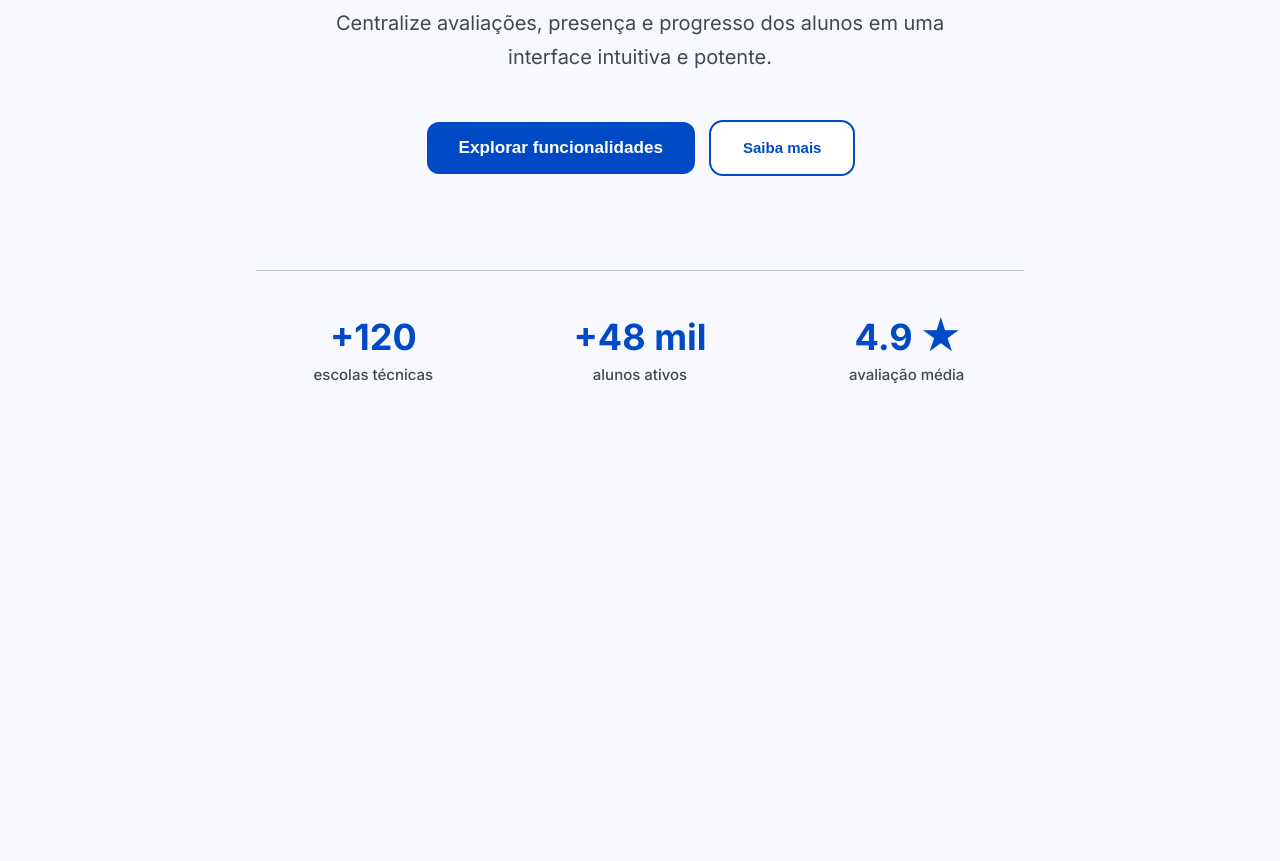
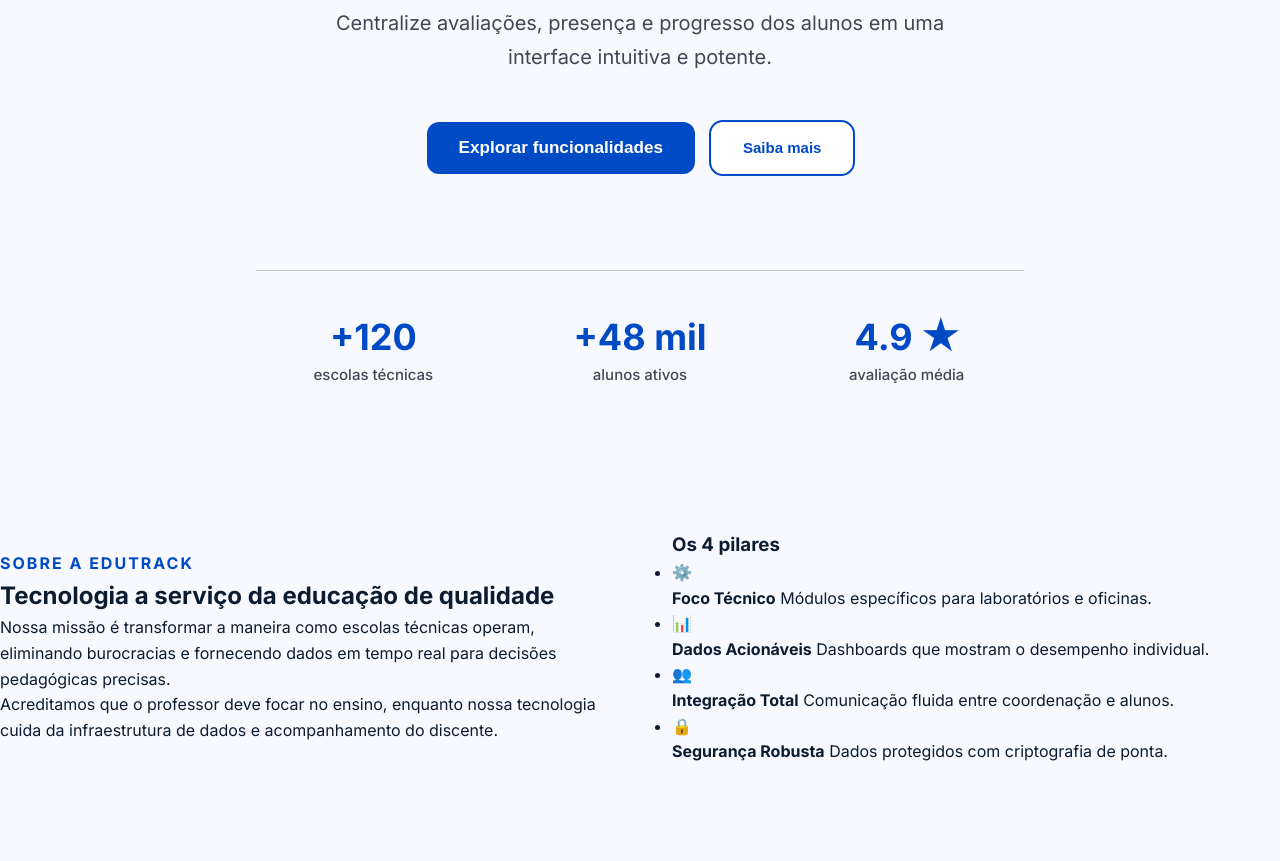
Before and after one commit to diego-aquila/curriculo-html, a plain HTML site: page Aula04/landingPage/index.html in a window 1280 px wide. Shown: the part 366-1227 px from the top of the page. Before the commit the page ends 800 px from the top, so only its background shows below. Drawn offline with Linux system fonts and the light colour scheme.

Commit message:
Update Sobre

```diff
--- a/Aula04/landingPage/index.html
+++ b/Aula04/landingPage/index.html
@@ -79,6 +79,72 @@
 
         </section>
 
+        <section class="sobre">
+            <div class="container">
+
+                <div class="sobre-texto">
+                    <!-- Início Primeira coluna -> Coluna dos textos -->
+                    <span>Sobre a edutrack</span>
+                    <h2 class="sobre-titulo">
+                        Tecnologia a serviço da educação de qualidade
+                    </h2>
+                    <p class="sobre-paragrafo">
+                        Nossa missão é transformar a maneira como escolas técnicas operam, eliminando burocracias e
+                        fornecendo dados em tempo real para decisões pedagógicas precisas.
+                    </p>
+
+                    <p class="sobre-paragrafo">
+                        Acreditamos que o professor deve focar no ensino, enquanto nossa tecnologia cuida da
+                        infraestrutura de dados e acompanhamento do discente.
+                    </p>
+                </div> <!-- Final primeira coluna -->
+
+                <!-- Início Segunda coluna -> Coluna dos pilares -->
+                <div class="sobre-pilares">
+
+                    <h3 class="sobre-pilares-titulo">Os 4 pilares</h3>
+                    <ul class="pilares-lista">
+                        <li class="pilar">
+                            <div class="pilar-icone">⚙️</div>
+                            <div>
+                                <strong class="pilar-titulo">Foco Técnico</strong>
+                                <span class="pilar-descricao">Módulos específicos para laboratórios e oficinas.</span>
+                            </div>
+
+                        </li>
+                        <li class="pilar">
+                            <div class="pilar-icone">📊</div>
+                            <div>
+                                <strong class="pilar-titulo">Dados Acionáveis</strong>
+                                <span class="pilar-descricao">Dashboards que mostram o desempenho individual.</span>
+                            </div>
+
+                        </li>
+                        <li class="pilar">
+                            <div class="pilar-icone">👥</div>
+                            <div>
+                                <strong class="pilar-titulo">Integração Total</strong>
+                                <span class="pilar-descricao">Comunicação fluida entre coordenação e alunos.</span>
+                            </div>
+
+                        </li>
+                        <li class="pilar">
+                            <div class="pilar-icone">🔒</div>
+                            <div>
+                                <strong class="pilar-titulo">Segurança Robusta</strong>
+                                <span class="pilar-descricao">Dados protegidos com criptografia de ponta.</span>
+                            </div>
+
+                        </li>
+                    </ul>
+
+                </div>
+
+            </div>
+        </section>
+
+
+
     </main>
 
 
--- a/Aula04/landingPage/style.css
+++ b/Aula04/landingPage/style.css
@@ -263,3 +263,25 @@
     color: var(--cor-texto-suave);
     font-weight: 500;
 }
+
+
+.sobre {
+    padding: var(--espaco-xxl) 0;
+}
+
+.sobre .container {
+    display: grid;
+    grid-template-columns: 1fr 1fr;
+    /* 1fr 1fr -> Duas colunas de tamanhos iguais */
+    gap: 4rem;
+    align-items: center;
+
+}
+
+.sobre-texto span {
+    text-transform: uppercase;
+    color: var(--cor-primaria);
+    font-weight: 700;
+    letter-spacing: 2px;
+    margin-bottom: var(--espaco-sm);
+}
```
